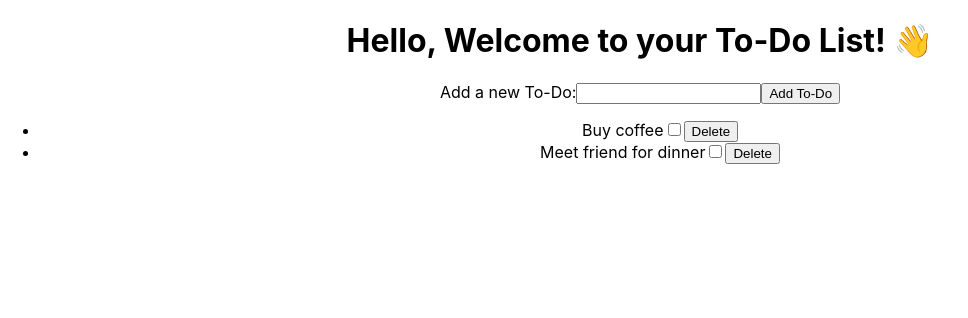
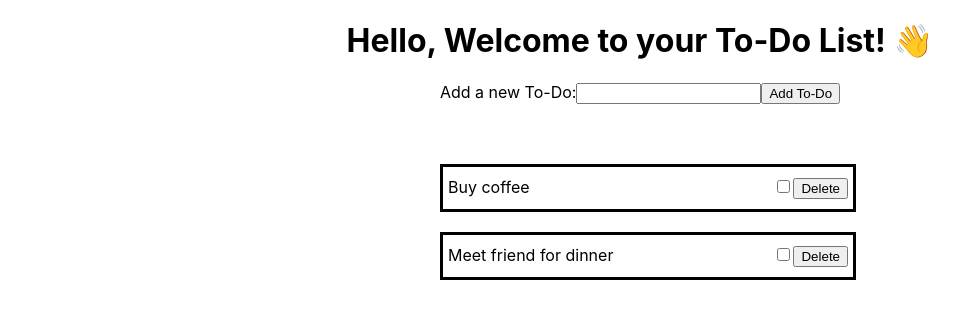
Before and after one commit to davidptclark/todo-list-react-app, a React (Create React App) app: page / in a window 1280 px wide. Shown: the top 318 px of the page, without its empty margins (0-968 px from the left). Built offline with nearby package versions, Linux system fonts and the light colour scheme.

Commit message:
Add styling to App.css

```diff
--- a/src/App.css
+++ b/src/App.css
@@ -1,7 +1,31 @@
 .App {
-  text-align: center;
+  display: flex;
+  flex-direction: column;
+  justify-content: center;
+  align-items: center;
+}
+/* HACK: Keep in mind that flex containers influence children's behaviors */
+.container {
+  display: flex;
+  flex-direction: column;
+  justify-content: flex-start;
+  align-items: flex-start;
 }
 
-.remove-todo {
-  margin-left: 10px;
+.todo-items {
+  margin: 10px 0px 10px 0px;
+  padding: 10px 5px 10px 5px;
+  width: 400px;
+  display: inline-block;
+  border-style: solid;
 }
+
+.buttons {
+  float: right;
+}
+
+#todo-list {
+  width: 400px;
+  height: 500px;
+  padding-top: 50px;
+}
--- a/src/App.js
+++ b/src/App.js
@@ -20,7 +20,9 @@ function App() {
       <Form setTodos={setTodos} />
       {/* Remember to keep the names consistent for prop reference! */}
       {/* Uses function from state to add tasks submitted via form */}
-      <TodoList todos={todos} setTodos={setTodos} />
+      <div className="container" id="todo-list">
+        <TodoList todos={todos} setTodos={setTodos} />
+      </div>
       {/* uses initial state to populate To-Do list */}
     </div>
   );
--- a/src/Form.js
+++ b/src/Form.js
@@ -27,6 +27,7 @@ const Form = ({ setTodos }) => {
       <label>
         Add a new To-Do:
         <input
+          class="todo-form"
           value={newTodo}
           //This onChange is reading the incoming changes via e.t.v and updating the state
           onChange={(event) => setNewTodo(event.target.value)}
--- a/src/Todo-list.js
+++ b/src/Todo-list.js
@@ -6,20 +6,26 @@ const TodoList = ({ todos, setTodos }) => {
     setTodos(newTodos);
   };
   return (
-    <ul>
-      {/* TODO: I think these would be better as separate divs for styling */}
+    <>
       {todos.map((todo, index) => {
         return (
-          <li key={index}>
-            {/* Using the index as key allows for dynamic reassignment as deleted within list, as well as being passed to the removeToDo function that will allow spice to easily access and remove the item */}
-            {todo.text}
-            {/* Allow for both completion and deletion */}
-            <input type="checkbox" />
-            <button onClick={() => removeToDo(index)}>Delete</button>
-          </li>
+          /* Made into div to allow for box styling */
+          <>
+            <div class="todo-items" key={index}>
+              {/* Using the index as key allows for dynamic reassignment as deleted within list, as well as being passed to the removeToDo function that will allow spice to easily access and remove the item */}
+              {todo.text}
+              {/* Allow for both completion and deletion */}
+              <div class="buttons">
+                <input type="checkbox" id="checkbox" />
+                <button id="submit" onClick={() => removeToDo(index)}>
+                  Delete
+                </button>
+              </div>
+            </div>
+          </>
         );
       })}
-    </ul>
+    </>
   );
 };
 
```
